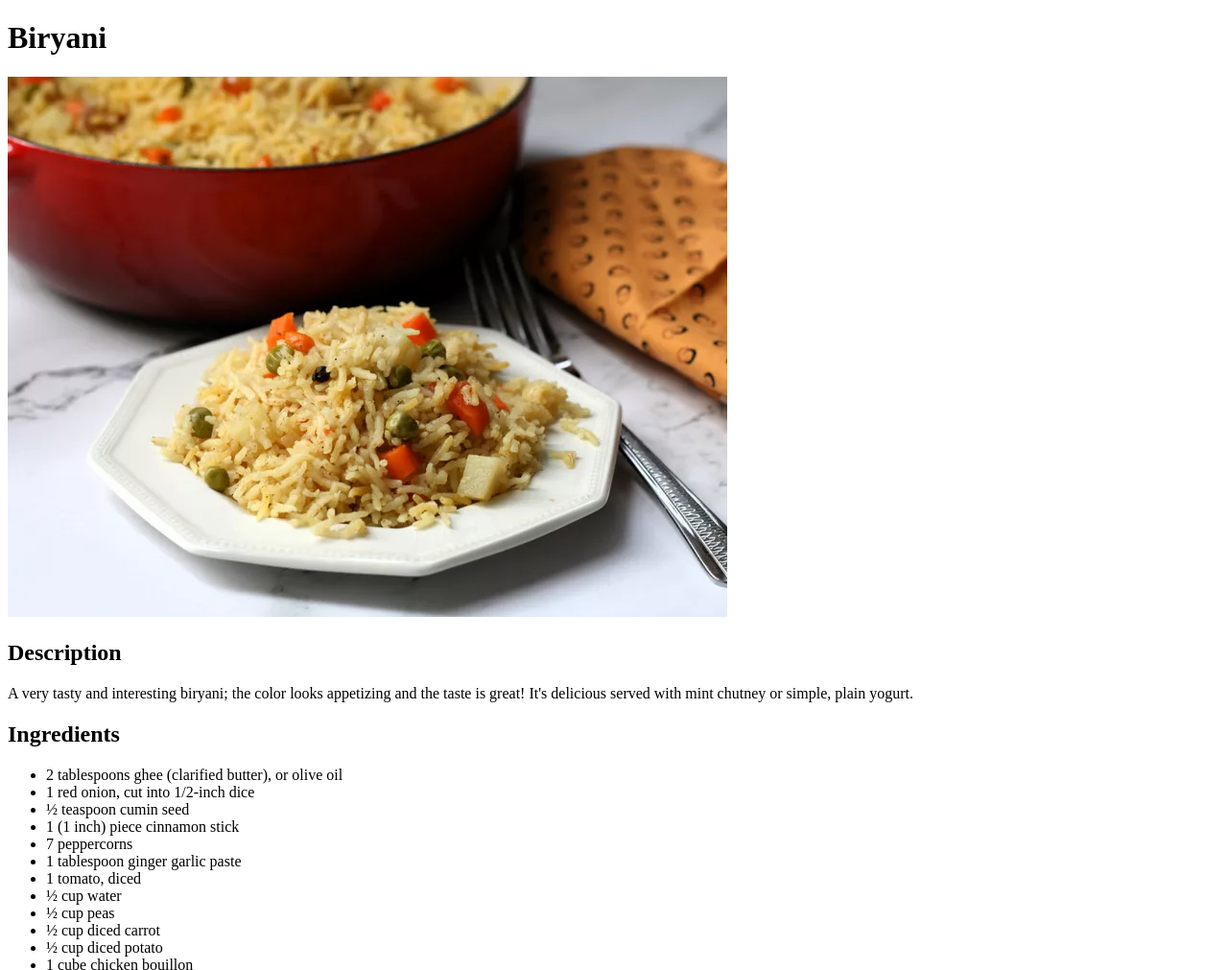
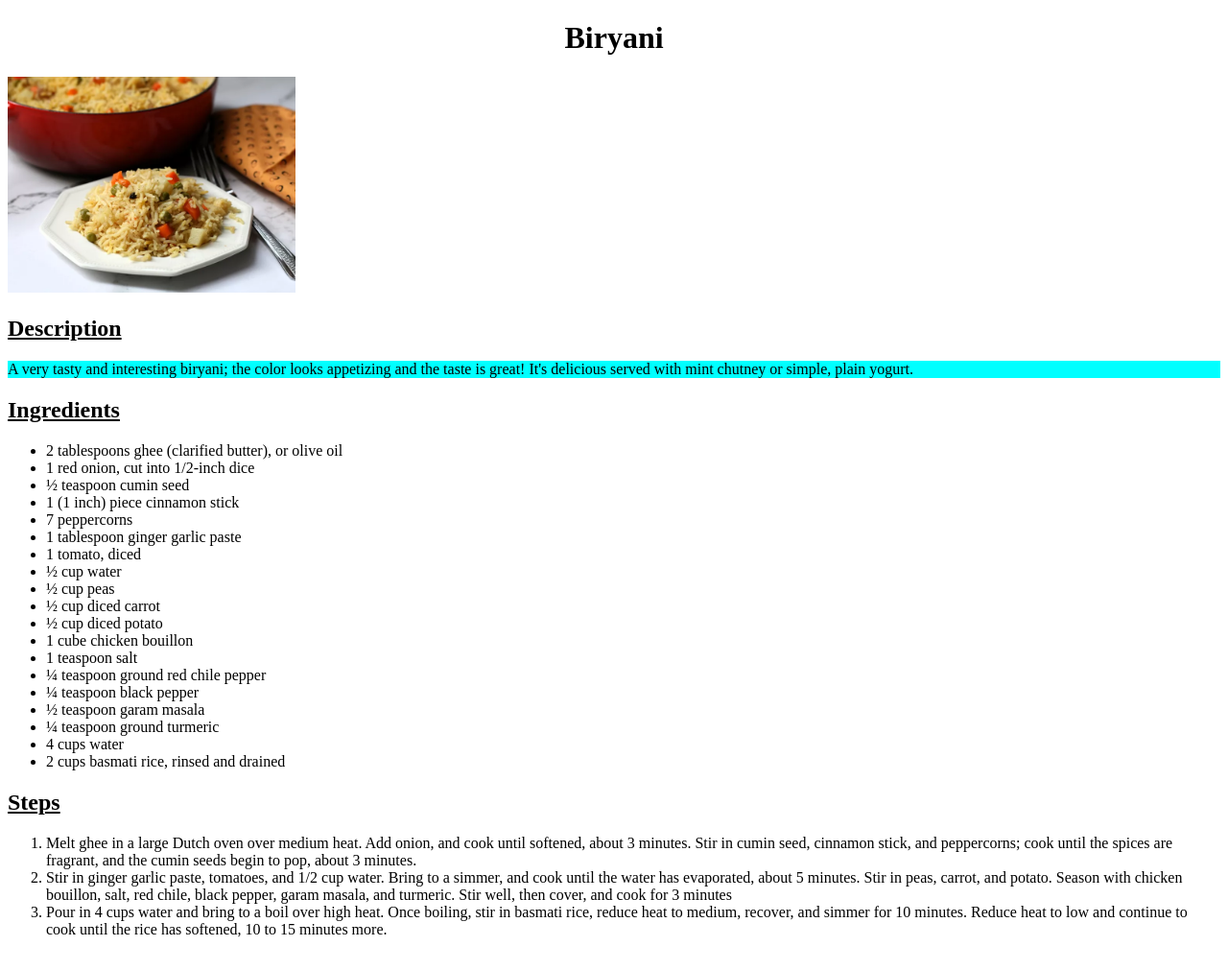
Before and after one commit to vivekkumar2202/odin-recipes, a plain HTML site: page recipes/biryani.html in a window 1280 px wide. Shown: the top 1011 px of the page at 96% size. Drawn offline with Linux system fonts and the light colour scheme.

Commit message:
Add style to all recipe page

```diff
--- a/recipes/biryani.html
+++ b/recipes/biryani.html
@@ -1,6 +1,7 @@
 <!DOCTYPE html>
 <html lang="en">
 <head>
+    <link rel="stylesheet" href="styles.css">
     <meta charset="UTF-8">
     <meta name="viewport" content="width=device-width, initial-scale=1.0">
     <title>Biryani</title>
--- /dev/null
+++ b/recipes/styles.css
@@ -0,0 +1,27 @@
+h1 {
+    text-align: center;
+}
+
+h2 {
+    text-decoration: underline;
+}
+
+ul,
+li {
+    font-family: 'Gill Sans', 'Gill Sans MT', Calibri, 'Trebuchet MS',
+    sans-serif;
+}
+
+ol,
+li {
+    font-family: 'Times New Roman', Times, serif;
+}
+
+p {
+    background-color: aqua;
+}
+
+img {
+    height: auto;
+    width: 300px;
+}
```
Also changed, not shown: recipes/noodles.html (+1 -0 lines), recipes/pizza.html (+1 -0 lines).
